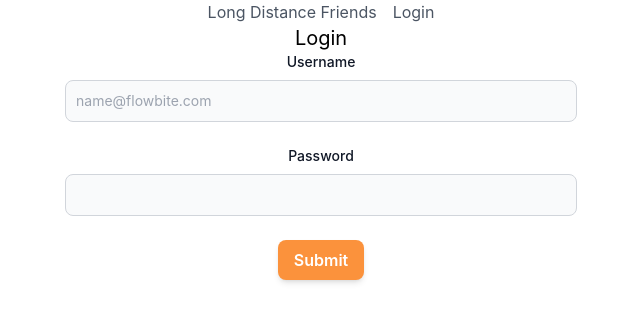
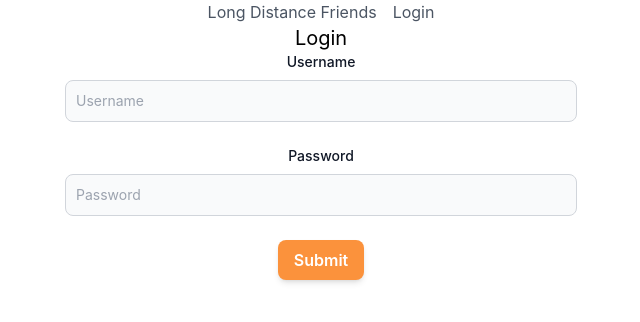
Before and after one commit to wr0110/easy-scheduling, a React (Create React App) app in the folder long-distance-friends-client/: page /login in a window 1280 px wide. Shown: the top 322 px of the page, without its empty margins (319-959 px from the left). Built offline with nearby package versions, Linux system fonts and the light colour scheme.

Commit message:
Update routes and basic components

```diff
--- a/long-distance-friends-client/package.json
+++ b/long-distance-friends-client/package.json
@@ -6,6 +6,7 @@
     "@testing-library/jest-dom": "^5.16.4",
     "@testing-library/react": "^13.3.0",
     "@testing-library/user-event": "^13.5.0",
+    "axios": "^0.27.2",
     "react": "^18.1.0",
     "react-dom": "^18.1.0",
     "react-router-dom": "^6.3.0",
@@ -37,6 +38,8 @@
   },
   "devDependencies": {
     "autoprefixer": "^10.4.7",
+    "eslint": "^8.16.0",
+    "eslint-plugin-react": "^7.30.0",
     "nodemon": "^2.0.16",
     "postcss": "^8.4.14",
     "react-scripts": "^5.0.1",
--- a/long-distance-friends-client/public/index.html
+++ b/long-distance-friends-client/public/index.html
@@ -24,7 +24,7 @@
       work correctly both with client-side routing and a non-root public URL.
       Learn how to configure a non-root public URL by running `npm run build`.
     -->
-    <title>React App</title>
+    <title>Long Distance Friends</title>
   </head>
   <body>
     <noscript>You need to enable JavaScript to run this app.</noscript>
--- a/long-distance-friends-client/src/App.js
+++ b/long-distance-friends-client/src/App.js
@@ -1,30 +1,37 @@
+import React from "react";
 import {
   BrowserRouter as Router,
-  Routes, Route
-} from 'react-router-dom';
-import NavPublic from './components/NavPublic';
-import LoginForm from './components/LoginForm';
-import Index from './components/Index';
+  Routes, Route, useNavigate
+} from "react-router-dom";
+import Index from "./components/Index";
+import NavPublic from "./components/NavPublic";
+import Home from "./components/Home";
+import LoginForm from "./components/LoginForm";
+import NoRoute from "./components/NoRoute";
+
 import { useState } from "react";
-
-const Home = () => {
-  return (
-    <div>
-      <h2>Home</h2>
-      <h2>Your Friend Groups</h2>
-    </div>
-  )
-}
-
-const NoMatch = () => {
-  return (
-    <div>
-      <h1>Looks like something went wrong.</h1>
-    </div>
-  )
-}
+import loginService from "./services/loginService";
 
 const App = () => {
+  const [user, setUser] = useState(null);
+
+  const handleLogin = async (event, username, password) => {
+    event.preventDefault();
+
+    // Send to login service
+    try {
+      const userToken = await loginService.login({ username, password });
+      window.localStorage.setItem(
+        "user", JSON.stringify(userToken)
+      );
+    }
+    catch (error) {
+      console.log(error);
+    }
+
+    useNavigate("/home");
+  };
+
   return (
     <div className="App">
       <Router>
@@ -32,14 +39,15 @@ const App = () => {
           <NavPublic />
         </div>
         <Routes>
-          <Route path="/login" element={<LoginForm />} />
-          <Route path="/home" element={<Home />} />
+          <Route path="/login" element={<LoginForm handleLogin={handleLogin} />} />
+          <Route path="/home" element={
+            user ? <Home /> : <NoRoute />} />
           <Route path="/" element={<Index />} />
-          <Route path="*" element={<NoMatch />} />
+          <Route path="*" element={<NoRoute />} />
         </Routes>
       </Router>
     </div>
   );
-}
+};
 
 export default App;
--- /dev/null
+++ b/long-distance-friends-client/src/components/Home.js
@@ -0,0 +1,12 @@
+import React from "react";
+
+const Home = () => {
+  return (
+    <div>
+      <h2>Home</h2>
+      <h2>Your Friend Groups</h2>
+    </div>
+  );
+};
+
+export default Home;
--- a/long-distance-friends-client/src/components/Index.js
+++ b/long-distance-friends-client/src/components/Index.js
@@ -1,8 +1,10 @@
+import React from "react";
+
 const Index = () => {
   return (
     <div>
-      <main class="pt-32 pb-12 px-5">
-        <h1 class="leading-tighter tracking-tighter">An easier way for long distance friends to schedule a hang out.</h1>
+      <main className="pt-32 pb-12 px-5">
+        <h1 className="leading-tighter tracking-tighter">An easier way for long distance friends to schedule a hang out.</h1>
         <button className="btn">
           <a href="/login">
             Make a hangout
@@ -10,7 +12,7 @@ const Index = () => {
         </button>
       </main>
     </div>
-  )
-}
+  );
+};
 
 export default Index;
--- a/long-distance-friends-client/src/components/LoginForm.js
+++ b/long-distance-friends-client/src/components/LoginForm.js
@@ -1,29 +1,45 @@
 import React, { useState } from "react";
+import PropTypes from "prop-types";
 
-const LoginForm = () => {
-  const handleSubmit = (event) => {
-    event.preventDefault();
-  }
+const LoginForm = ({ handleLogin }) => {
+  const [ username, setUsername ] = useState("");
+  const [ password, setPassword ] = useState("");
+
+  LoginForm.propTypes = {
+    handleLogin: PropTypes.func.isRequired
+  };
 
   return (
-    <div class="flex flex-col content-center">
+    <div className="flex flex-col content-center">
       <h2>Login</h2>
-      <div class="w-2/5 m-auto content-center">
-        <form onSubmit={handleSubmit}>
+      <div className="w-2/5 m-auto content-center">
+        <form onSubmit={() => handleLogin(event, username, password)}>
 
-          <div class="mb-6">
-            <label for="username" class="block mb-2 text-sm font-medium text-gray-900">Username</label>
-            <input type="username" id="username" className="fld-txt" placeholder="name@flowbite.com" required />
+          <div className="mb-6">
+            <label htmlFor="username" className="block mb-2 text-sm font-medium text-gray-900">Username</label>
+            <input
+              type="username"
+              id="username"
+              value={username}
+              className="fld-txt"
+              placeholder="Username"
+              onChange={({ target }) => setUsername(target.value)} required />
           </div>
-          <div class="mb-6">
-            <label for="password" class="block mb-2 text-sm font-medium text-gray-900">Password</label>
-            <input type="password" id="password" className="fld-txt" required />
+          <div className="mb-6">
+            <label htmlFor="password" className="block mb-2 text-sm font-medium text-gray-900">Password</label>
+            <input
+              type="password"
+              id="password"
+              value={password}
+              className="fld-txt"
+              placeholder="Password"
+              onChange={({ target }) => setPassword(target.value)} required />
           </div>
           <button type="submit" className="btn">Submit</button>
         </form>
       </div>
     </div>
-  )
-}
+  );
+};
 
 export default LoginForm;
--- a/long-distance-friends-client/src/components/NavPublic.js
+++ b/long-distance-friends-client/src/components/NavPublic.js
@@ -7,7 +7,7 @@ const NavPublic = () => {
       <Link className="link index" to="/">Long Distance Friends</Link>
       <Link className="link login" to="/login">Login</Link>
     </div>
-  )
-}
+  );
+};
 
-export default NavPublic
+export default NavPublic;
--- /dev/null
+++ b/long-distance-friends-client/src/components/NoRoute.js
@@ -0,0 +1,11 @@
+import React from "react";
+
+const NoRoute = () => {
+  return (
+    <div>
+      <h1>Looks like something went wrong.</h1>
+    </div>
+  );
+};
+
+export default NoRoute;
--- /dev/null
+++ b/long-distance-friends-client/src/services/loginService.js
@@ -0,0 +1,10 @@
+import axios from "axios";
+const baseUrl = "http://localhost:3001/api/login";
+
+const login = async (credentials) => {
+  const res = await axios.post(baseUrl, credentials);
+  return res.data;
+
+};
+
+export default { login };
```
Also changed, not shown: long-distance-friends-client/src/index.js (+5 -5 lines), long-distance-friends-client/.eslintrc.js (added), 2 other files (tests, documents, lock files or other folders).
